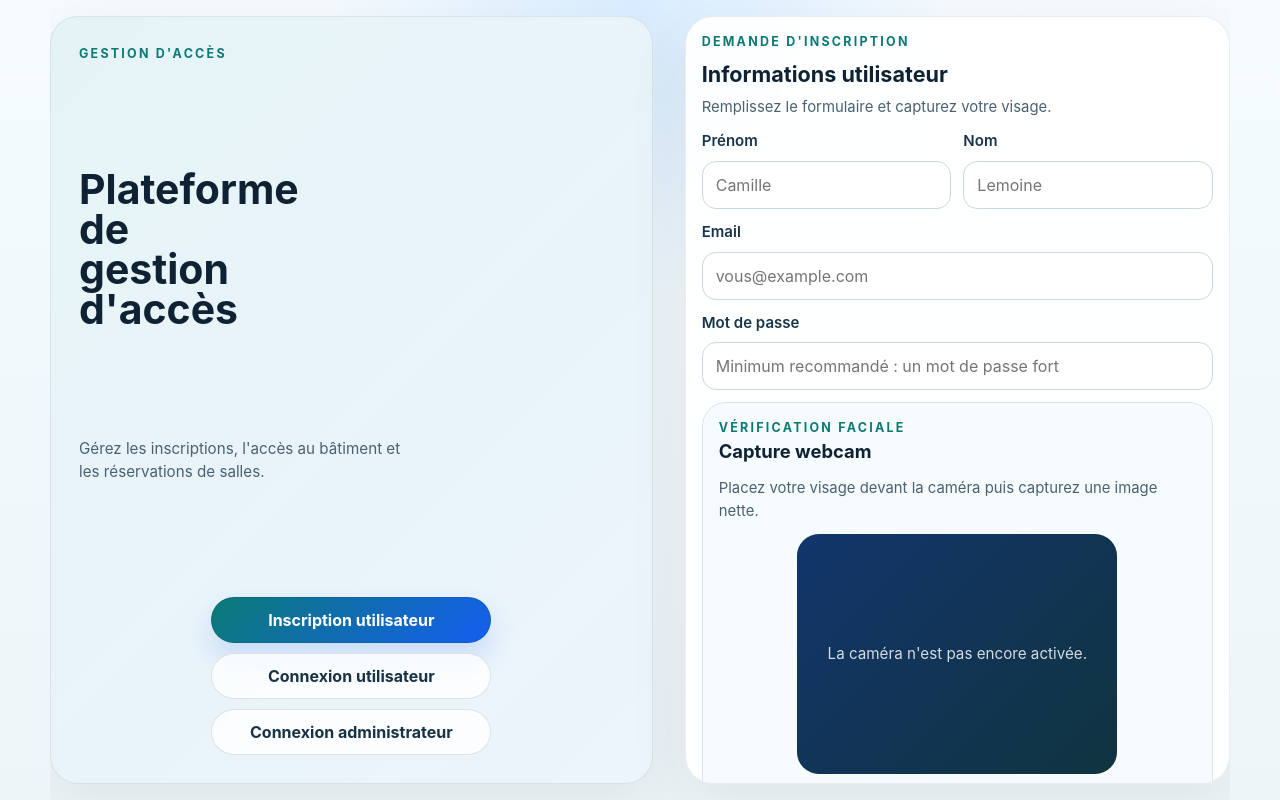
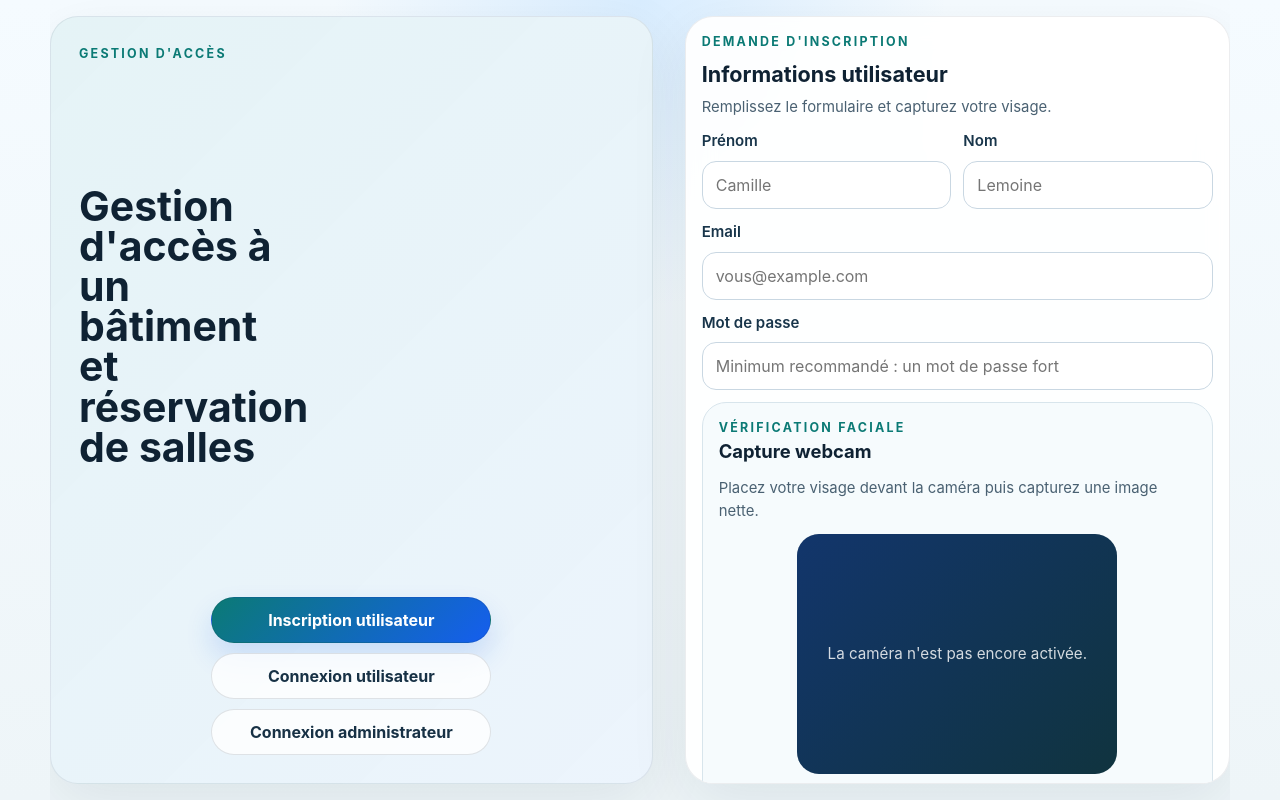
Before and after one commit to Josiane5618/MutwarekaziJosiane_Tfe_ApplicationWeb_2026, a React app in the folder frontend/: page / in a window 1280 px wide. Built offline with nearby package versions, Linux system fonts and the light colour scheme; no server answers; the HTML template or start-up script is replaced by a standard one.

Commit message:
simplifie le titre d'accueil

```diff
--- a/frontend/src/App.jsx
+++ b/frontend/src/App.jsx
@@ -11,10 +11,7 @@ function App() {
     <main className={`register-page view-${view}`}>
       <section className="register-hero">
         <p className="eyebrow">Gestion d'accès</p>
-        <h1>Plateforme de gestion d'accès</h1>
-        <p className="hero-copy">
-          Gérez les inscriptions, l'accès au bâtiment et les réservations de salles.
-        </p>
+        <h1>Gestion d'accès à un bâtiment et réservation de salles</h1>
 
         <div className="hero-tabs" aria-label="Navigation principale">
           <button
```
